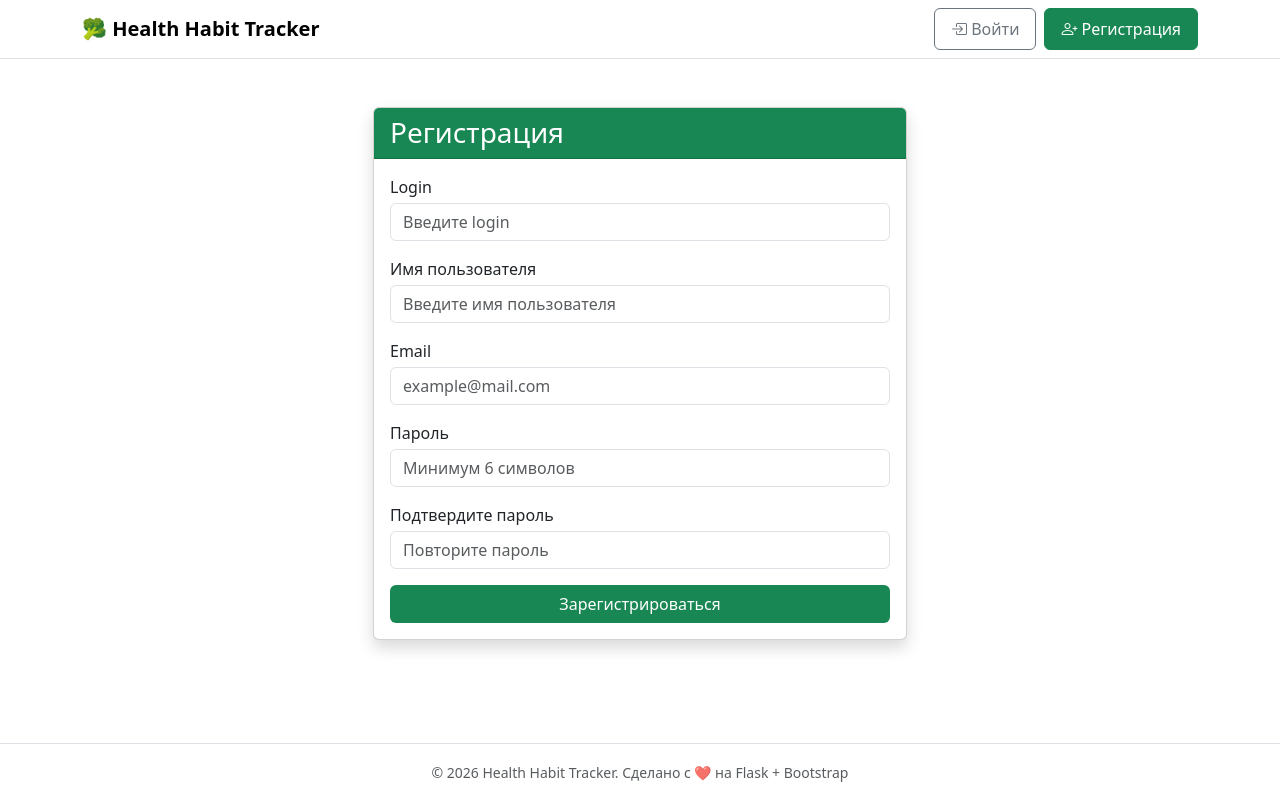
After one commit to ret-hub123/health_habit_bot, a Flask app: page /registration in a window 1280 px wide. The commit adds this page. Run offline with Flask 3, Linux system fonts and the light colour scheme.

Commit message:
addition login/registration func, change view habbits, added possiblity remove and change habbits

```diff
--- a/habit_tracker/__init__.py
+++ b/habit_tracker/__init__.py
@@ -1,7 +1,7 @@
 from .config import Config
 from flask import Flask
 
-from .build_model import db, migrate
+from .build_model import db, migrate, login_manager
 
 from .routes.habit import habit
 from .routes.user import user
@@ -16,6 +16,10 @@ def create_app(config_class=Config):
 
     db.init_app(app)
     migrate.init_app(app, db)
+    login_manager.init_app(app)
+
+    login_manager.login_view = 'user.login'
+
 
     with app.app_context():
         db.create_all()
--- a/habit_tracker/build_model.py
+++ b/habit_tracker/build_model.py
@@ -1,5 +1,9 @@
 from flask_sqlalchemy import SQLAlchemy
 from flask_migrate import Migrate
+from flask_bcrypt import Bcrypt
+from flask_login import LoginManager
 
 db = SQLAlchemy()
 migrate = Migrate()
+bcrypt = Bcrypt()
+login_manager = LoginManager()
--- /dev/null
+++ b/habit_tracker/forms.py
@@ -0,0 +1,32 @@
+
+from flask_wtf import FlaskForm
+from wtforms import StringField, PasswordField, SubmitField
+from wtforms.fields.simple import BooleanField
+from wtforms.validators import DataRequired, EqualTo, ValidationError
+
+from .models import User
+
+
+class RegistrationFrom(FlaskForm):
+    login = StringField('Login', validators=[DataRequired()])
+    username = StringField('Имя пользователя')
+    email = StringField('Email')
+    password = PasswordField('Пароль', validators=[DataRequired()])
+    confirm_password = PasswordField('Подтвердите пароль',
+                                   validators=[DataRequired(), EqualTo('password')])
+    submit = SubmitField('Зарегистрироваться')
+
+    def validate_login(self, login):
+        user = User.query.filter_by(login = login.data).first()
+        if user: raise ValidationError(f"Данное имя: {login.data} уже занято, выберите другое")
+
+    def validate_email(self, email):
+        user = User.query.filter_by(email = email.data).first()
+        if user: raise ValidationError(f"Данная почта: {email.data} уже зарегистрирована на другом аккаунте")
+
+
+class LoginFrom(FlaskForm):
+    login = StringField('Login', validators=[DataRequired()])
+    password = StringField('Пароль', validators=[DataRequired()])
+    remember = BooleanField('Запомнить меня')
+    submit = SubmitField('Войти')
--- a/habit_tracker/requirements.txt
+++ b/habit_tracker/requirements.txt
@@ -3,3 +3,6 @@ Flask-SQLAlchemy
 psycopg2-binary
 python-dotenv
 flask-migrate
+flask_wtf
+flask_bcrypt
+flask_login
--- a/habit_tracker/routes/user.py
+++ b/habit_tracker/routes/user.py
@@ -1,8 +1,65 @@
-from flask import Blueprint
+from flask import Blueprint, redirect, url_for, flash, request
 from flask import render_template
+from flask_login import login_user, logout_user, current_user, login_required
+
+from ..forms import RegistrationFrom, LoginFrom
+from ..models import User
+from ..build_model import db, bcrypt
+
 
 user = Blueprint('user', __name__)
 
 @user.route('/user_account')
 def user_account():
     return render_template('main/user.html')
+
+@user.route('/registration', methods=['GET', 'POST'])
+def user_registration():
+    form = RegistrationFrom()
+    if form.validate_on_submit():
+        hashed_password = bcrypt.generate_password_hash(form.password.data).decode('utf-8')
+        user = User(
+            login = form.login.data,
+            username = form.username.data,
+            email = form.email.data,
+            password = hashed_password,
+        )
+
+        try:
+            db.session.add(user)
+            db.session.commit()
+            flash('Регистрация успешна!', 'success')
+            return redirect('/main')
+        except Exception as e:
+            db.session.rollback()
+            print(e)
+            flash('Произошла ошибка при регистрации. Попробуйте еще раз.', 'danger')
+
+
+    return render_template('main/registration.html', form = form)
+
+@user.route('/login', methods=['GET', 'POST'])
+def login():
+    if current_user.is_authenticated:
+        flash('Вы уже авторизованы!', 'info')
+        return redirect(url_for('habit.main_page'))
+    form = LoginFrom()
+
+    if form.validate_on_submit():
+        user = User.query.filter_by(login=form.login.data).first()
+        if user and bcrypt.check_password_hash(user.password, form.password.data):
+            login_user(user, remember=form.remember.data)
+            next_page = request.args.get('next')
+            flash(f'Успешная авторизация пользователя {user.username}', 'success')
+            return redirect(next_page) if next_page else redirect('/main')
+        else:
+            flash(f'Ошибка входа, пожалуйста проверьте свой логин и пароль', "warning")
+
+    return render_template('main/authorization.html', form = form)
+
+@user.route('/logout', methods=['GET', 'POST'])
+@login_required
+def logout():
+    logout_user()
+    flash('Вы успешно вышли из системы', 'info')
+    return redirect('/main')
--- a/habit_tracker/static/css/base.css
+++ b/habit_tracker/static/css/base.css
@@ -24,3 +24,8 @@ main {
     display: flex;
     align-items: center;
 }
+
+.nav-btn {
+    min-width: 50px;
+    text-align: center;
+}
--- a/habit_tracker/templates/main/base.html
+++ b/habit_tracker/templates/main/base.html
@@ -22,9 +22,11 @@
 
     <nav class="navbar navbar-expand-md bg-white border-bottom py-2">
         <div class="container">
-            <a href="/main" class="navbar-brand fw-bold">
-                🏋️ Health Habit Tracker
+            <a href="{{ url_for('habit.main_page') }}" class="navbar-brand fw-bold">
+                🥦 Health Habit Tracker
             </a>
+
+            {% include 'main/flash_messages.html' %}
 
             <button class="navbar-toggler" type="button" data-bs-toggle="collapse" data-bs-target="#navMenu">
                 <span class="navbar-toggler-icon"></span>
@@ -33,18 +35,38 @@
             <div class="collapse navbar-collapse" id="navMenu">
                 <ul class="navbar-nav ms-auto align-items-center gap-2">
 
+                    {% if current_user.is_authenticated %}
                     <li class="nav-item">
-                        <a href="/add_habbit" class="btn btn-success text-white px-3 py-2">
+                        <a href="{{ url_for('habit.add_habbit') }}" class="btn btn-success text-white px-3 py-2">
                             <i class="bi bi-plus-circle"></i> Новая привычка
                         </a>
                     </li>
 
-
-                    <li class="nav-item">
-                        <a href="/user_account" class="btn btn-outline-secondary profile-btn" title="Профиль">
+                                        <li class="nav-item">
+                        <a href="{{ url_for('user.user_account') }}" class="btn btn-outline-secondary nav-btn px-3 py-2" title="Профиль">
                             <i class="bi bi-person"></i>
                         </a>
                     </li>
+
+                    <li class="nav-item">
+                        <a href="{{ url_for('user.logout') }}" class="btn btn-outline-danger nav-btn px-3 py-2" title="Выйти">
+                            <i class="bi bi-box-arrow-right"></i>
+                        </a>
+                    </li>
+                    {% else %}
+                    <li class="nav-item">
+                        <a href="{{ url_for('user.login') }}" class="btn btn-outline-secondary px-3 py-2">
+                            <i class="bi bi-box-arrow-in-right"></i> Войти
+                        </a>
+                    </li>
+                    <li class="nav-item">
+                        <a href="{{ url_for('user.user_registration') }}" class="btn btn-success text-white px-3 py-2">
+                            <i class="bi bi-person-plus"></i> Регистрация
+                        </a>
+                    </li>
+                    {% endif %}
+
+
                 </ul>
             </div>
         </div>
@@ -54,6 +76,7 @@
     <main class="py-4">
         <div class="container">
             {% block content %}
+
             <h1>Добро пожаловать!</h1>
             <p class="text-muted">Здесь будет контент</p>
             {% endblock %}
--- /dev/null
+++ b/habit_tracker/templates/main/flash_messages.html
@@ -0,0 +1,26 @@
+
+<!-- Flash-сообщения -->
+
+<div class="position-fixed top-0 start-50 translate-middle-x mt-3" style="z-index: 9999; width: 100%; max-width: 400px;">
+    {% with messages = get_flashed_messages(with_categories=true) %}
+        {% if messages %}
+            {% for category, message in messages %}
+                <div class="toast align-items-center text-white border-0 show"
+                     role="alert"
+                     aria-live="assertive"
+                     aria-atomic="true"
+                     data-bs-autohide="true"
+                     data-bs-delay="4000"
+                     style="background-color: {% if category == 'success' %}#198754{% elif category == 'danger' %}#dc3545{% elif category == 'warning' %}#ffc107{% else %}#0d6efd{% endif %}; border-radius: 12px; margin-bottom: 10px;">
+                    <div class="d-flex">
+                        <div class="toast-body">
+                            <i class="fas fa-{% if category == 'success' %}check-circle{% elif category == 'danger' %}exclamation-circle{% elif category == 'warning' %}exclamation-triangle{% else %}info-circle{% endif %} me-2"></i>
+                            {{ message }}
+                        </div>
+                        <button type="button" class="btn-close btn-close-white me-2 m-auto" data-bs-dismiss="toast"></button>
+                    </div>
+                </div>
+            {% endfor %}
+        {% endif %}
+    {% endwith %}
+</div>
--- /dev/null
+++ b/habit_tracker/templates/main/registration.html
@@ -0,0 +1,74 @@
+{% extends 'main/base.html' %}
+
+{% block title %}Регистрация{% endblock %}
+
+{% block content %}
+<div class="container mt-4">
+    <div class="row justify-content-center">
+        <div class="col-md-6">
+            <div class="card shadow">
+                <div class="card-header" style="background-color: #198754; color: white;">
+                    <h3 class="mb-0">Регистрация</h3>
+                </div>
+                <div class="card-body">
+
+                    <form method="POST">
+                         {{ form.csrf_token() }}
+
+                         <div class="mb-2">
+                             {{ form.login.label }}
+                             {{ form.login(class="form-control mb-3 mt-1", placeholder="Введите login") }}
+                            {% if form.login.errors %}
+                                    <div class="mt-2 p-2 bg-danger bg-opacity-10 rounded-2 border border-danger border-opacity-25"
+                                         style="animation: fadeIn 0.3s ease;">
+                                        {% for error in form.login.errors %}
+                                            <div class="d-flex align-items-center text-danger small fw-semibold" style="gap: 6px;">
+                                                <i class="fas fa-circle-exclamation" style="font-size: 0.7rem;"></i>
+                                                <span>{{ error }}</span>
+                                            </div>
+                                        {% endfor %}
+                                    </div>
+                                {% endif %}
+                         </div>
+
+                        <div class="mb-2">
+                             {{ form.username.label }}
+                             {{ form.username(class="form-control mb-3 mt-1", placeholder="Введите имя пользователя") }}
+                        </div>
+
+                         <div class="mb-2">
+                             {{ form.email.label }}
+                             {{ form.email(class="form-control mb-3 mt-1", placeholder="example@mail.com") }}
+                             {% if form.email.errors %}
+                                    <div class="mt-2 p-2 bg-danger bg-opacity-10 rounded-2 border border-danger border-opacity-25"
+                                         style="animation: fadeIn 0.3s ease;">
+                                        {% for error in form.email.errors %}
+                                            <div class="d-flex align-items-center text-danger small fw-semibold" style="gap: 6px;">
+                                                <i class="fas fa-circle-exclamation" style="font-size: 0.7rem;"></i>
+                                                <span>{{ error }}</span>
+                                            </div>
+                                        {% endfor %}
+                                    </div>
+                                {% endif %}
+                         </div>
+
+                         <div class="mb-2">
+                             {{ form.password.label }}
+                             {{ form.password(class="form-control mb-3 mt-1", placeholder="Минимум 6 символов") }}
+                         </div>
+
+                         <div class="mb-3">
+                             {{ form.confirm_password.label }}
+                             {{ form.confirm_password(class="form-control mb-3 mt-1", placeholder="Повторите пароль") }}
+                         </div>
+
+                         <button type="submit" class="btn w-100" style="background-color: #198754; color: white;">
+                             Зарегистрироваться
+                         </button>
+                     </form>
+                </div>
+            </div>
+        </div>
+    </div>
+</div>
+{% endblock %}
--- a/habit_tracker/templates/main/user.html
+++ b/habit_tracker/templates/main/user.html
@@ -3,5 +3,5 @@
 {% block title %}Личные данные{% endblock %}
 
 {% block content %}
-       <h1 class="mb-4">Аккаунт пользователя</h1>
+       <h1 class="mb-4">Добрый день, {{ current_user.username }}</h1>
 {% endblock %}
```
Also changed, not shown: habit_tracker/models.py (+27 -3 lines), habit_tracker/routes/habit.py (+71 -5 lines), habit_tracker/templates/main/add habbit.html (+0 -13 lines), habit_tracker/templates/main/authorization.html (added, +73 -0 lines), habit_tracker/templates/main/main.html (+72 -38 lines), habit_tracker/templates/main/post_update.html (added, +113 -0 lines).
